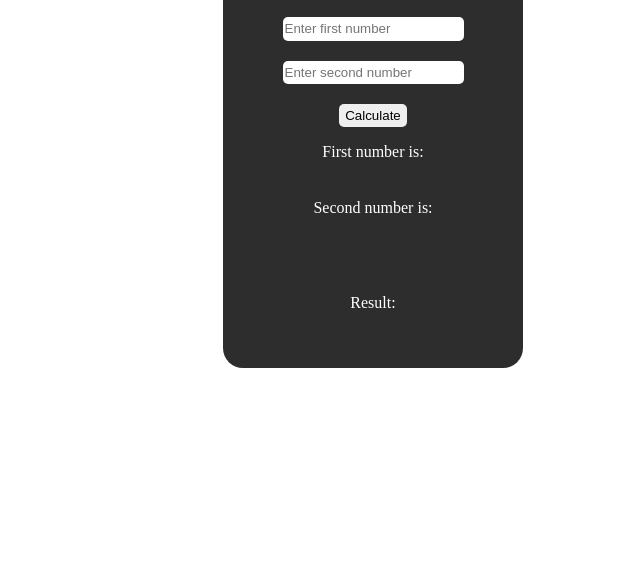
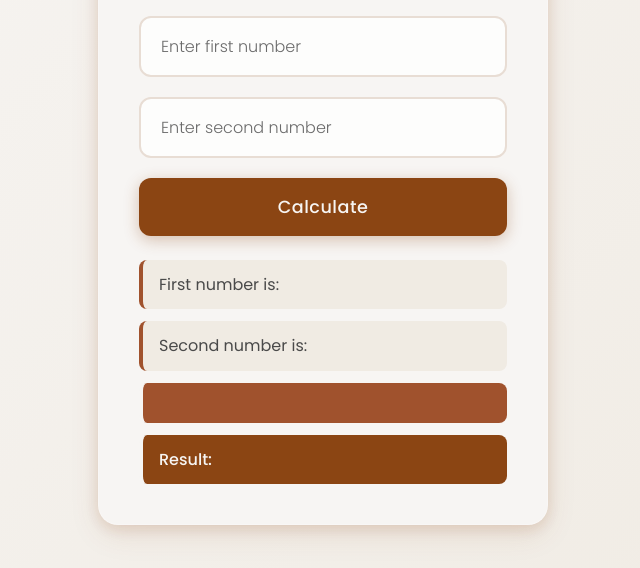
Before and after one commit to traumnerei/Personal-Projects, a plain HTML site: page Event-Driven/index.html in a window 1280 px wide. Shown: the part 232-800 px from the top of the page, without its empty margins (317-957 px from the left). Drawn offline with nearby package versions, Linux system fonts and the light colour scheme.

Commit message:
minimalist design with c&c palette

```diff
--- a/Event-Driven/style.css
+++ b/Event-Driven/style.css
@@ -1,33 +1,208 @@
-body{
-    justify-items: center;
- }
-#con-box{
-    color:white;
-    background-color: #2d2d2d;
-    height: 500px;
-    width: 300px;
-    position: relative;
-    left: 50px;
-    margin-top: 100px;
-    border-radius: 20px;
-    justify-items: center;
-    display: grid;
+/* Import Google Fonts */
+@import url('https://fonts.googleapis.com/css2?family=Poppins:wght@300;400;500;600&display=swap');
+
+/* CSS Variables for Cookies & Cream Color Palette */
+:root {
+    --cream: #F7F5F3;
+    --soft-beige: #F0EBE3;
+    --warm-beige: #E8DDD4;
+    --chocolate-brown: #8B4513;
+    --dark-chocolate: #654321;
+    --light-chocolate: #A0522D;
+    --text-primary: #4A4A4A;
+    --text-secondary: #6B6B6B;
+    --shadow-light: rgba(139, 69, 19, 0.1);
+    --shadow-medium: rgba(139, 69, 19, 0.15);
 }
 
-.input-field{
-    margin-top: 20px;
-    margin-left: auto;
-    margin-right: auto;
-    border-radius: 5px;
-    border: none;
+/* Global Reset and Base Styles */
+* {
+    margin: 0;
+    padding: 0;
+    box-sizing: border-box;
 }
 
-#btn{
-    margin-top: 20px;
-    border-radius: 5px;
-    border: none;
+body {
+    font-family: 'Poppins', Arial, sans-serif;
+    font-weight: 400;
+    background: linear-gradient(135deg, var(--cream) 0%, var(--soft-beige) 100%);
+    color: var(--text-primary);
+    line-height: 1.6;
+    min-height: 100vh;
+    display: flex;
+    align-items: center;
+    justify-content: center;
+    padding: 20px;
 }
 
-#result{
-    margin-bottom: 50px;
+/* Main Container */
+#con-box {
+    background: var(--cream);
+    padding: 2.5rem;
+    border-radius: 20px;
+    box-shadow:
+        0 10px 30px var(--shadow-light),
+        0 4px 15px var(--shadow-medium);
+    width: 100%;
+    max-width: 450px;
+    backdrop-filter: blur(10px);
+    border: 1px solid rgba(255, 255, 255, 0.2);
 }
+
+/* Heading */
+h1 {
+    font-size: 2rem;
+    font-weight: 600;
+    color: var(--chocolate-brown);
+    text-align: center;
+    margin-bottom: 2rem;
+    letter-spacing: -0.5px;
+}
+
+/* Input Fields */
+.input-field {
+    width: 100%;
+    padding: 1rem 1.25rem;
+    margin-bottom: 1.25rem;
+    font-family: inherit;
+    font-size: 1rem;
+    border: 2px solid var(--warm-beige);
+    border-radius: 12px;
+    background: rgba(255, 255, 255, 0.8);
+    color: var(--text-primary);
+    transition: all 0.3s ease;
+    outline: none;
+}
+
+.input-field::placeholder {
+    color: var(--text-secondary);
+    font-weight: 300;
+}
+
+.input-field:focus {
+    border-color: var(--chocolate-brown);
+    background: rgba(255, 255, 255, 0.95);
+    box-shadow: 0 0 0 3px rgba(139, 69, 19, 0.1);
+    transform: translateY(-1px);
+}
+
+/* Button */
+#btn {
+    width: 100%;
+    padding: 1rem 1.5rem;
+    font-family: inherit;
+    font-size: 1.1rem;
+    font-weight: 500;
+    background: var(--chocolate-brown);
+    color: var(--cream);
+    border: none;
+    border-radius: 12px;
+    cursor: pointer;
+    transition: all 0.3s ease;
+    margin-bottom: 1.5rem;
+    letter-spacing: 0.5px;
+    box-shadow: 0 4px 15px rgba(139, 69, 19, 0.3);
+}
+
+#btn:hover {
+    background: var(--dark-chocolate);
+    transform: translateY(-2px);
+    box-shadow: 0 6px 20px rgba(139, 69, 19, 0.4);
+}
+
+#btn:active {
+    transform: translateY(0);
+    box-shadow: 0 2px 10px rgba(139, 69, 19, 0.3);
+}
+
+/* Result Paragraphs */
+.para {
+    font-size: 1rem;
+    font-weight: 400;
+    color: var(--text-primary);
+    background: var(--soft-beige);
+    padding: 0.75rem 1rem;
+    border-radius: 8px;
+    margin-bottom: 0.75rem;
+    border-left: 4px solid var(--light-chocolate);
+    transition: all 0.2s ease;
+    min-height: 2.5rem;
+    display: flex;
+    align-items: center;
+}
+
+.para:last-child {
+    margin-bottom: 0;
+}
+
+.para:hover {
+    background: var(--warm-beige);
+    transform: translateX(3px);
+}
+
+/* Special styling for result paragraph */
+#result {
+    background: var(--chocolate-brown);
+    color: var(--cream);
+    font-weight: 500;
+    border-left: 4px solid var(--cream);
+}
+
+#result:hover {
+    background: var(--dark-chocolate);
+}
+
+/* Greeting paragraph styling */
+#fname {
+    background: var(--light-chocolate);
+    color: var(--cream);
+    font-weight: 500;
+    border-left: 4px solid var(--cream);
+}
+
+#fname:hover {
+    background: var(--chocolate-brown);
+}
+
+/* Responsive Design */
+@media (max-width: 480px) {
+    #con-box {
+        padding: 2rem;
+        margin: 1rem;
+        border-radius: 16px;
+    }
+
+    h1 {
+        font-size: 1.75rem;
+        margin-bottom: 1.5rem;
+    }
+
+    .input-field {
+        padding: 0.875rem 1rem;
+        font-size: 0.95rem;
+    }
+
+    #btn {
+        padding: 0.875rem 1.25rem;
+        font-size: 1rem;
+    }
+
+    .para {
+        font-size: 0.95rem;
+        padding: 0.625rem 0.875rem;
+    }
+}
+
+@media (max-width: 360px) {
+    body {
+        padding: 15px;
+    }
+
+    #con-box {
+        padding: 1.5rem;
+    }
+
+    h1 {
+        font-size: 1.5rem;
+    }
+}
```
Also changed, not shown: Event-Driven/index.js (deleted).
